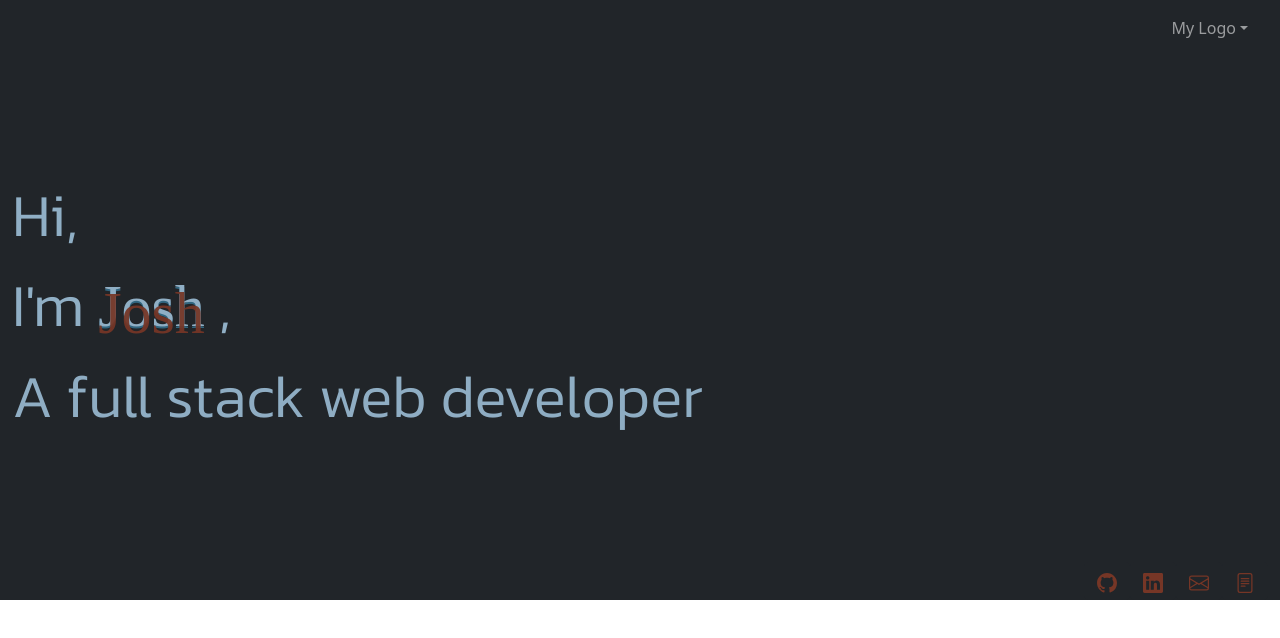
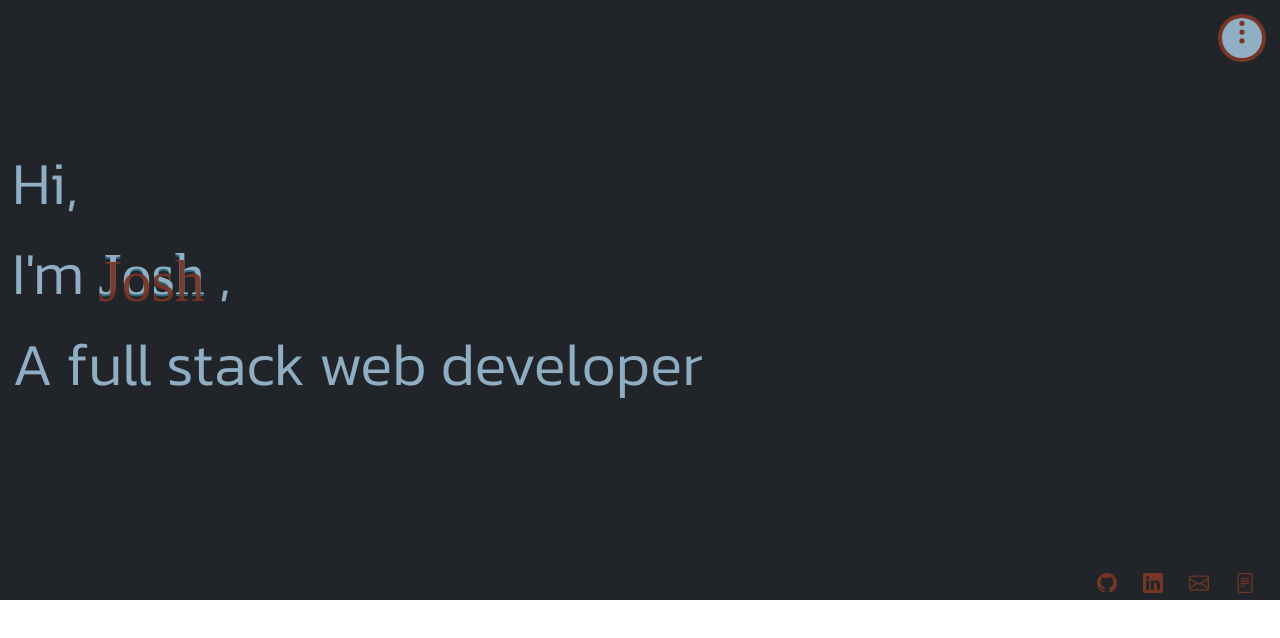
Before and after one commit to JMaurizio/My-Portfolio, a React (Create React App) app: page / in a window 1280 px wide. Shown: the top 638 px of the page. Built offline with nearby package versions, Linux system fonts and the light colour scheme; a web font is replaced by a local one.

Commit message:
nav bar functioning properly

```diff
--- a/src/App.css
+++ b/src/App.css
@@ -9,10 +9,92 @@
 #main {
   min-height: 600px;
   max-height: 2400px;
+  position: relative;
 }
 
 svg {
   color:var(--tertiary)
+}
+
+/* Navbar Styles */
+
+.nav-checkbox {
+  display: none;
+}
+
+.nav-button {
+  position: fixed;
+  top: 18px;
+  right: 18px;
+  height: 40px;
+  width: 40px;
+  text-align: center;
+  background-color:var(--quaternary);
+  border-radius: 50%;
+  z-index: 300;
+  cursor: pointer;
+}
+
+.nav-background {
+  position: fixed;
+  top: 14px;
+  right: 14px;
+  height: 48px;
+  width: 48px;
+  border-radius: 50%;
+  background: var(--tertiary);
+  background-size: cover;
+  background-position: center;
+  z-index: 100;
+  transition: all 1s cubic-bezier(0.86, 0, 0.07, 1);
+}
+
+.nav-nav {
+  position: fixed;
+  top: 0;
+  left: 0;
+  height: 100vh;
+  opacity: 0;
+  width: 0;
+  visibility: hidden;
+  z-index: 200;
+  transition: all 1s cubic-bezier(0.68, -0.55, 0.265, 1.55);
+}
+
+.nav-list {
+  position: absolute;
+  top: 50%;
+  left: 50%;
+  transform: translate(-50%, -50%);
+  text-align: center;
+  width: 100%;
+  list-style: none;
+}
+
+.nav-item {
+  display: inline-block;
+  padding: 24px;
+  margin: 12px;
+  color: var(--quaternary);
+  font-size: 34px;
+  cursor: pointer;
+  background-color: transparent;
+  border: none;
+}
+
+.nav-item:hover {
+  color: var(--secondary);
+  transform: scale(1.1);
+}
+
+.nav-checkbox:checked~.nav-background {
+  transform: scale(80)
+}
+
+.nav-checkbox:checked~.nav-nav {
+  width: 100%;
+  visibility: visible;
+  opacity: 1;
 }
 
 /* Home page styles */
--- a/src/App.js
+++ b/src/App.js
@@ -10,7 +10,7 @@ function App() {
   return (
     <>
     <section id="main" className="container-fluid d-flex flex-column justify-content-between bg-dark">
-      <div className="d-flex justify-content-end mb-2">
+      <div>
         <Header
         page = {page}
         setPage = {setPage}
--- a/src/Components/Header.js
+++ b/src/Components/Header.js
@@ -1,4 +1,3 @@
-import { Container, Nav, Navbar, NavDropdown } from "react-bootstrap";
 import Home from "../Pages/Home";
 import About from "../Pages/About";
 import Contact from "../Pages/Contact"
@@ -6,29 +5,48 @@ import Projects from "../Pages/Projects"
 
 
 function Header({page, setPage}) {
+    const setHome = () => setPage(<Home/>);
+    const setAbout = () => setPage(<About/>);
+    const setProjects = () => setPage(<Projects/>);
+    const setContact = () => setPage(<Contact/>);
+    function homeClick() {
+        document.getElementById("nav-toggle").checked=false
+        setHome();
+    };
+    function aboutClick() {
+        document.getElementById("nav-toggle").checked=false
+        setAbout();
+    };
+    function projectClick() {
+        document.getElementById("nav-toggle").checked=false
+        setProjects();
+    };
+    function contactClick() {
+        document.getElementById("nav-toggle").checked=false
+        setContact();
+    }
+
     return(
-        <Navbar variant="dark" bg="dark">
-            <Container className="d-flex flex-column">
-                <Navbar.Toggle/>
-                <Navbar.Collapse>
-                <Nav>
-                    <NavDropdown
-                    title="My Logo"
-                    menuVariant="dark"
-                    align="end"
-                    >
-                    <NavDropdown.Item onClick={() => setPage(<Home/>)} href="#Home">Home</NavDropdown.Item>
-                    <NavDropdown.Divider/>
-                    <NavDropdown.Item onClick={() => setPage(<About/>)} href="#About">About</NavDropdown.Item>
-                    <NavDropdown.Divider/>
-                    <NavDropdown.Item onClick={() => setPage(<Projects/>)} href="#Projects">Projects</NavDropdown.Item>
-                    <NavDropdown.Divider/>
-                    <NavDropdown.Item onClick={() => setPage(<Contact/>)} href="#Contact">Contact</NavDropdown.Item>
-                    </NavDropdown>
-                </Nav>
-                </Navbar.Collapse>
-            </Container>
-        </Navbar>
+        <div className="nav">
+            <input type="checkbox" className="nav-checkbox" id="nav-toggle"></input>
+            <label for="nav-toggle" className="nav-button">
+                <span className="nav-icon">
+                    <svg xmlns="http://www.w3.org/2000/svg" width="28" height="28" fill="currentColor" class="bi bi-three-dots-vertical" viewBox="0 0 16 16">
+                    <path d="M9.5 13a1.5 1.5 0 1 1-3 0 1.5 1.5 0 0 1 3 0zm0-5a1.5 1.5 0 1 1-3 0 1.5 1.5 0 0 1 3 0zm0-5a1.5 1.5 0 1 1-3 0 1.5 1.5 0 0 1 3 0z"/>
+                    </svg>
+                </span>
+            </label>
+            <div className="nav-background"></div>
+
+            <div className="nav-nav">
+                <div className="nav-list">
+                    <button className="nav-item"onClick={() => homeClick() } href="Home">Home</button>
+                    <button className="nav-item"onClick={() => aboutClick()} href="About">About</button>
+                    <button className="nav-item"onClick={() => projectClick()} href="Projects">Projects</button>
+                    <button className="nav-item"onClick={() => contactClick()} href="Contact">Contact</button>
+                </div>
+            </div>
+        </div>
     )
 };
 
```
